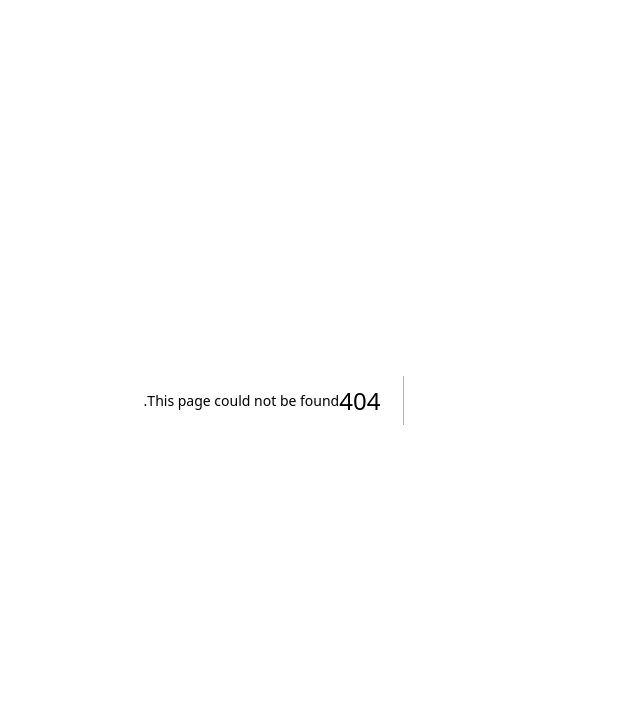
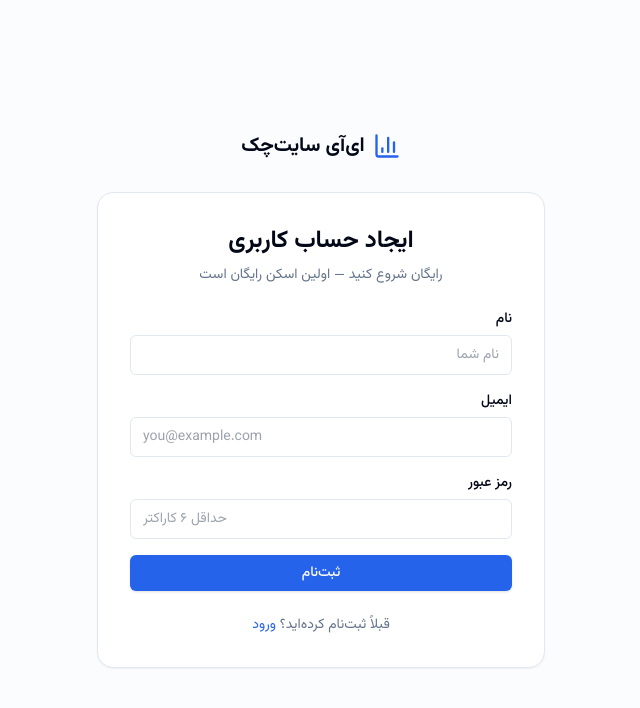
Before and after one commit to mydsoftware/AI-SiteCheck, a Next.js app: page /register in a window 1280 px wide. Before the commit this address had no page. Shown: the top 708 px of the page, without its empty margins (398-1038 px from the left). Built offline with nearby package versions, Linux system fonts and the light colour scheme.

Commit message:
feat: add Persian register page

```diff
--- /dev/null
+++ b/src/app/register/page.tsx
@@ -0,0 +1,105 @@
+"use client";
+
+import Link from "next/link";
+import { useRouter } from "next/navigation";
+import { useState } from "react";
+import { Button } from "@/components/ui/button";
+import { BarChart3 } from "lucide-react";
+
+export default function RegisterPage() {
+  const router = useRouter();
+  const [name, setName] = useState("");
+  const [email, setEmail] = useState("");
+  const [password, setPassword] = useState("");
+  const [loading, setLoading] = useState(false);
+  const [error, setError] = useState("");
+
+  async function handleSubmit(e: React.FormEvent) {
+    e.preventDefault();
+    setError("");
+    setLoading(true);
+
+    await new Promise((r) => setTimeout(r, 700));
+    if (!name || !email || !password) {
+      setError("همه فیلدها الزامی هستند.");
+      setLoading(false);
+      return;
+    }
+    if (password.length < 6) {
+      setError("رمز عبور باید حداقل ۶ کاراکتر باشد.");
+      setLoading(false);
+      return;
+    }
+    if (typeof window !== "undefined") {
+      localStorage.setItem("aisc_user", JSON.stringify({ email, name }));
+    }
+    router.push("/dashboard");
+  }
+
+  return (
+    <div className="min-h-screen flex flex-col items-center justify-center px-4 bg-muted/30">
+      <Link href="/" className="flex items-center gap-2 mb-8">
+        <BarChart3 className="h-7 w-7 text-primary" />
+        <span className="text-xl font-bold">ای‌آی سایت‌چک</span>
+      </Link>
+
+      <div className="w-full max-w-md rounded-2xl border bg-card p-8 shadow-sm">
+        <h1 className="text-2xl font-bold text-center mb-2">ایجاد حساب کاربری</h1>
+        <p className="text-sm text-muted-foreground text-center mb-6">
+          رایگان شروع کنید — اولین اسکن رایگان است
+        </p>
+
+        <form onSubmit={handleSubmit} className="space-y-4">
+          <div>
+            <label className="block text-sm font-medium mb-1.5">نام</label>
+            <input
+              type="text"
+              value={name}
+              onChange={(e) => setName(e.target.value)}
+              className="w-full h-10 rounded-md border border-input bg-background px-3 text-sm outline-none focus:ring-2 focus:ring-ring"
+              placeholder="نام شما"
+              required
+            />
+          </div>
+          <div>
+            <label className="block text-sm font-medium mb-1.5">ایمیل</label>
+            <input
+              type="email"
+              value={email}
+              onChange={(e) => setEmail(e.target.value)}
+              className="w-full h-10 rounded-md border border-input bg-background px-3 text-sm outline-none focus:ring-2 focus:ring-ring"
+              placeholder="you@example.com"
+              dir="ltr"
+              required
+            />
+          </div>
+          <div>
+            <label className="block text-sm font-medium mb-1.5">رمز عبور</label>
+            <input
+              type="password"
+              value={password}
+              onChange={(e) => setPassword(e.target.value)}
+              className="w-full h-10 rounded-md border border-input bg-background px-3 text-sm outline-none focus:ring-2 focus:ring-ring"
+              placeholder="حداقل ۶ کاراکتر"
+              dir="ltr"
+              required
+            />
+          </div>
+
+          {error && <p className="text-sm text-destructive">{error}</p>}
+
+          <Button type="submit" className="w-full" disabled={loading}>
+            {loading ? "در حال ثبت‌نام..." : "ثبت‌نام"}
+          </Button>
+        </form>
+
+        <p className="text-sm text-center text-muted-foreground mt-6">
+          قبلاً ثبت‌نام کرده‌اید؟{" "}
+          <Link href="/login" className="text-primary hover:underline">
+            ورود
+          </Link>
+        </p>
+      </div>
+    </div>
+  );
+}
```
